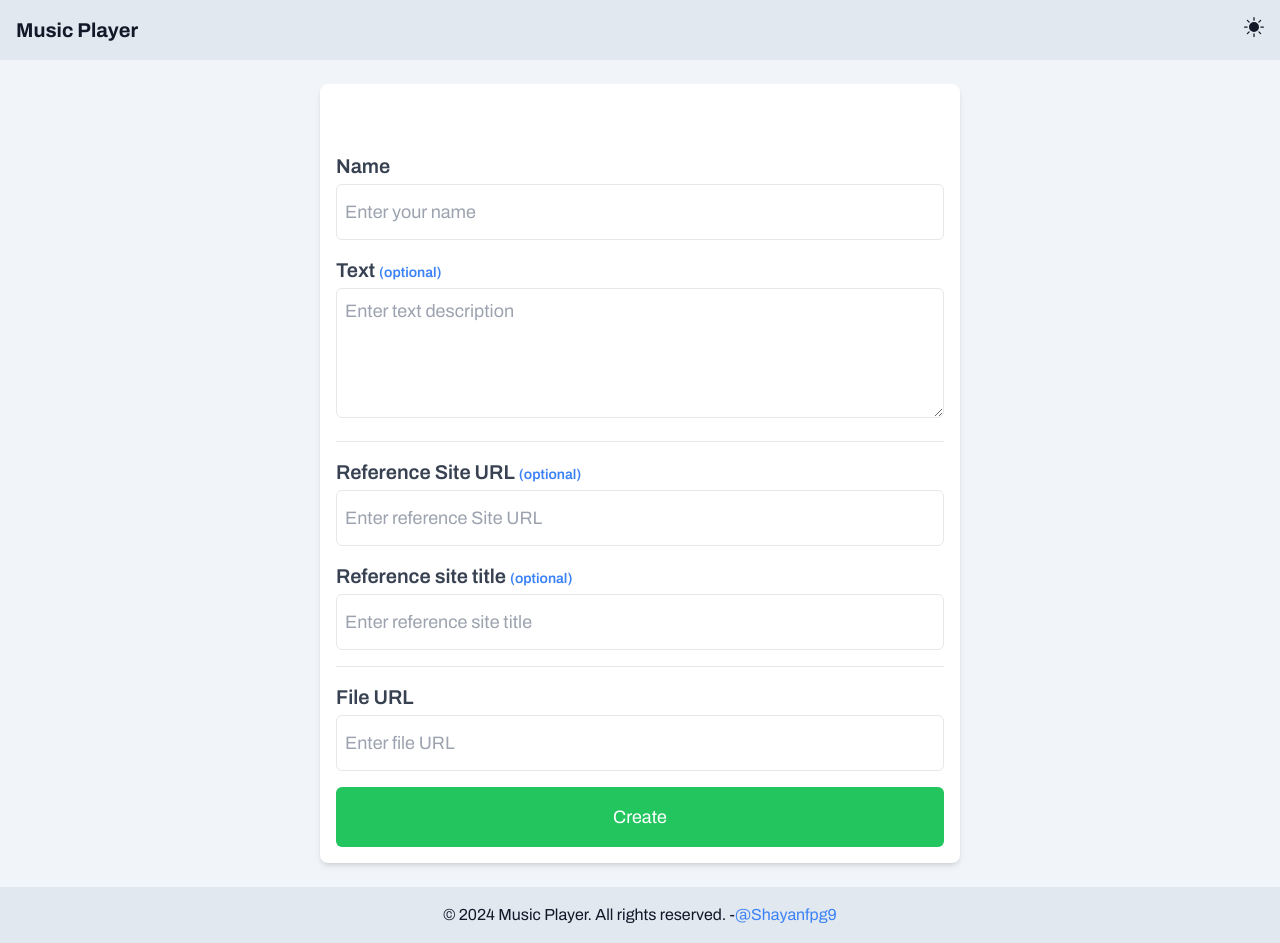
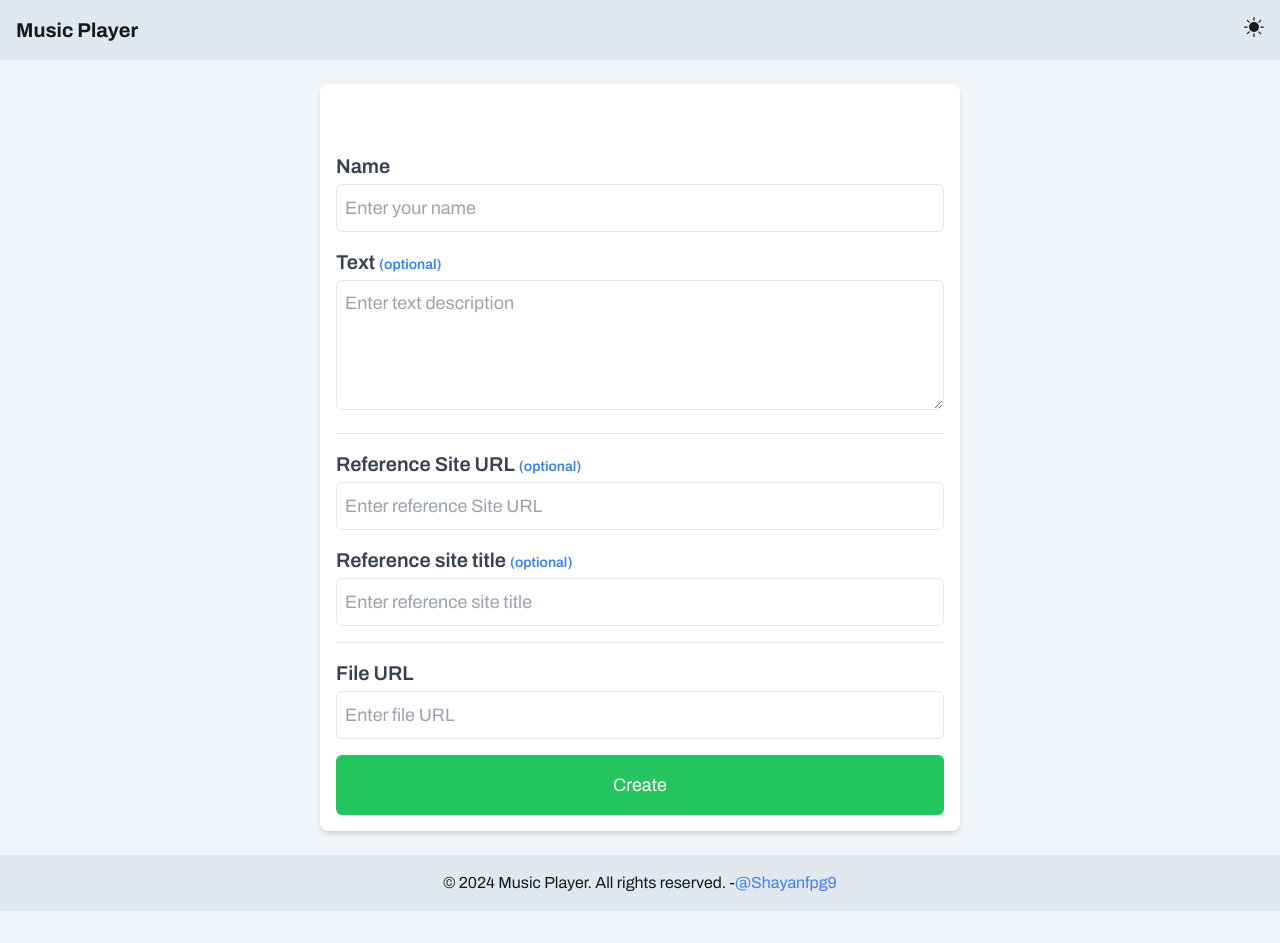
Before and after one commit to shayanfpg9/qr-music-player, a React (Vite) app: page /#/ in a window 1280 px wide. After the commit the page ends 911 px from the top, so only its background shows below. Built offline with nearby package versions, Linux system fonts and the light colour scheme.

Commit message:
fix styles

```diff
--- a/src/Form.jsx
+++ b/src/Form.jsx
@@ -43,7 +43,9 @@
     <div
       className={`p-4 min-w-[50vw] mx-auto bg-white dark:bg-gray-800 rounded-lg shadow-md ${theme}`}
     >
-      <h1 className="text-3xl font-bold mb-4">Submit Your Information</h1>
+      <h1 className="text-3xl font-bold mb-4 text-center">
+        Submit Your Music Information
+      </h1>
 
       <form className="space-y-4">
         <div>
--- a/src/index.css
+++ b/src/index.css
@@ -48,7 +48,7 @@
 
 form input,
 form textarea {
-  @apply mt-1 p-2 border rounded-md md:min-h-14 md:text-lg w-full text-gray-900 font-archivo;
+  @apply mt-1 p-2 border rounded-md md:min-h-12 md:text-lg w-full text-gray-900 font-archivo;
 }
 
 form button {
```
